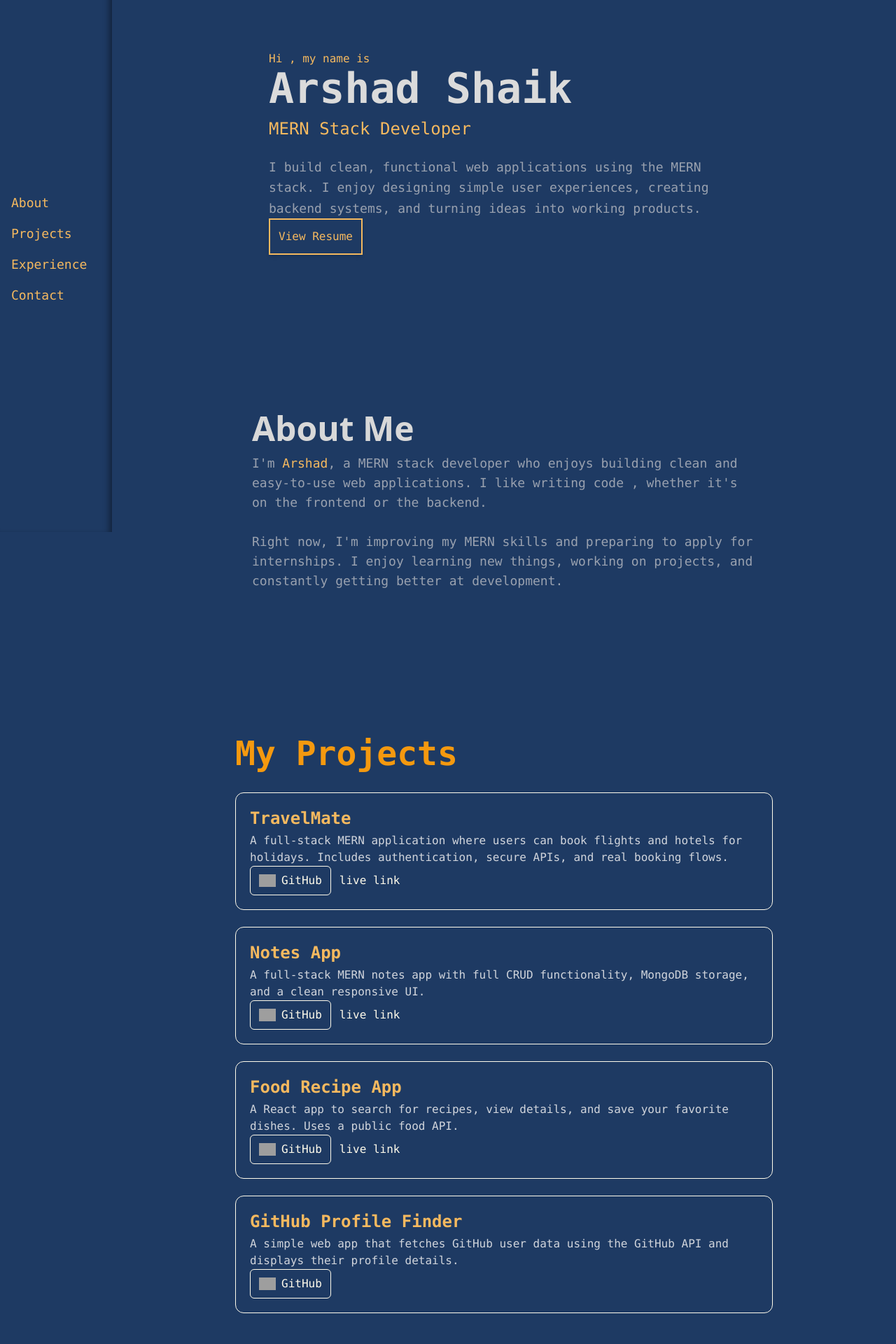
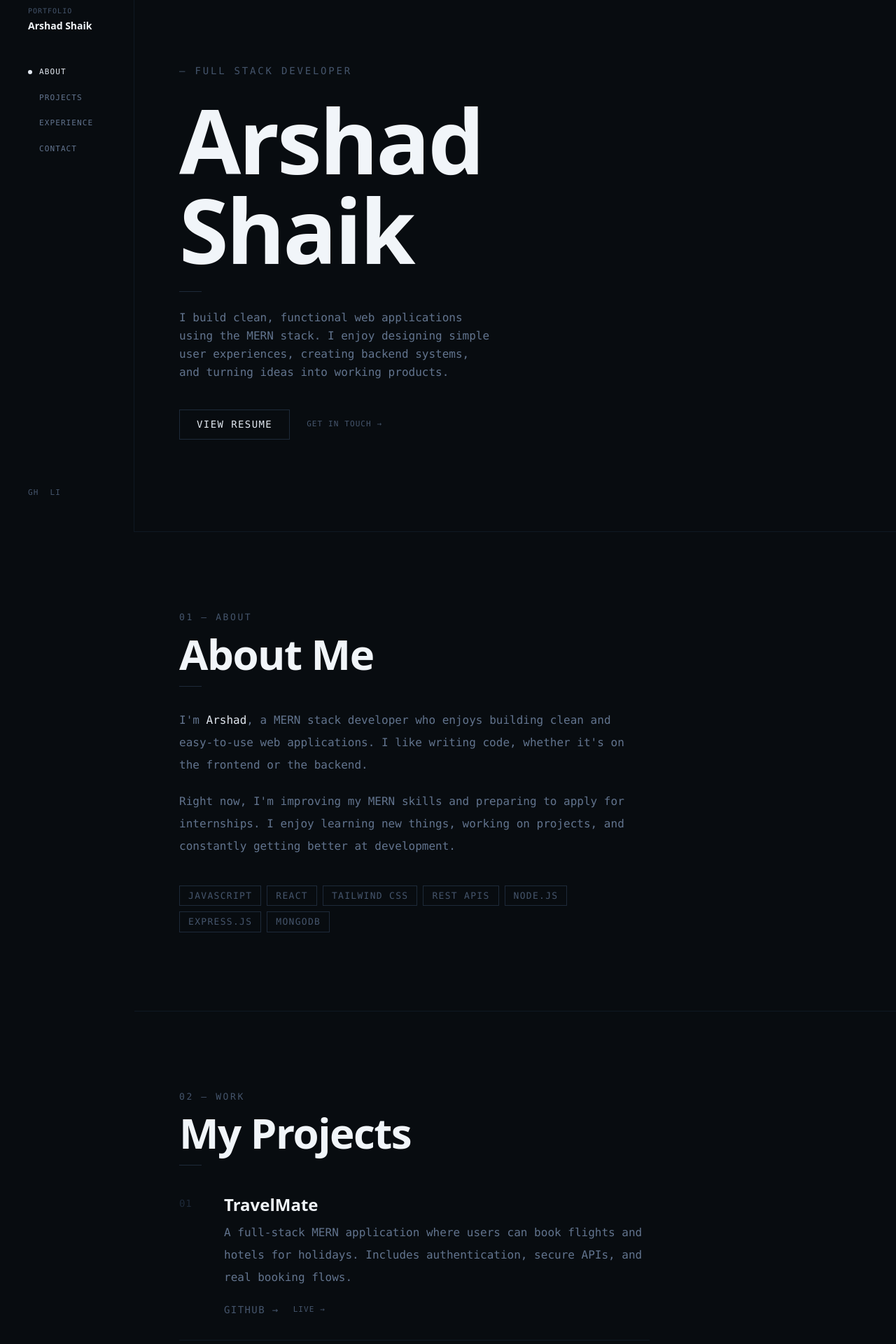
Before and after one commit to ArshadShaik07/Portfolio, a React (Vite) app: page / in a window 1280 px wide. Shown: the part 40-1960 px from the top of the page at 70% size. Built offline with nearby package versions, Linux system fonts and the light colour scheme; grey boxes are pictures that could not be loaded.

Commit message:
improved styling using claude

```diff
--- a/src/App.jsx
+++ b/src/App.jsx
@@ -9,93 +9,124 @@ import Experience from "./components/Experience";
 function App() {
 	const [mobileMenuOpen, setMobileMenuOpen] = useState(false);
 	const [loading, setLoading] = useState(false);
+	const [activeSection, setActiveSection] = useState("");
 
 	useEffect(() => {
 		setLoading(true);
-		setTimeout(() => setLoading(false), 500);
+		setTimeout(() => setLoading(false), 800);
 	}, []);
+
+	useEffect(() => {
+		if (loading) return;
+		const sections = ["aboutme", "projects", "experience", "contact"];
+		const observers = sections.map((id) => {
+			const el = document.getElementById(id);
+			if (!el) return null;
+			const obs = new IntersectionObserver(
+				([entry]) => {
+					if (entry.isIntersecting) setActiveSection(id);
+				},
+				{ threshold: 0.4 },
+			);
+			obs.observe(el);
+			return obs;
+		});
+		return () => observers.forEach((o) => o && o.disconnect());
+	}, [loading]);
 
 	if (loading) {
 		return (
-			<div className="w-full h-screen flex justify-center items-center font-mono text-[#f5b95f] bg-[#1e3a63] text-2xl overflow-hidden">
-				Loading...
+			<div className="w-full h-screen flex justify-center items-center bg-[#080c10]">
+				<div className="w-8 h-8 border border-slate-800 border-t-slate-300 rounded-full animate-spin" />
 			</div>
 		);
 	}
 
+	const navLinks = [
+		{ href: "#aboutme", label: "About", id: "aboutme" },
+		{ href: "#projects", label: "Projects", id: "projects" },
+		{ href: "#experience", label: "Experience", id: "experience" },
+		{ href: "#contact", label: "Contact", id: "contact" },
+	];
+
 	return (
-		<div className="w-full min-h-screen flex text-amber-50 font-mono scroll-smooth bg-[]">
-			<nav className="hidden md:flex shadow-[inset_-8px_0_8px_-4px_rgba(0,0,0,0.4)] border-r-[#376b56] fixed left-0 top-0 h-full w-40 flex-col justify-center items-start pl-3 pr-0 bg-[#1e3a63]">
+		<div className="w-full min-h-screen bg-[#080c10] text-slate-300 font-mono scroll-smooth">
+			{/* Desktop Sidebar */}
+			<nav className="hidden md:flex fixed left-0 top-0 h-full w-48 flex-col justify-between py-12 pl-10 border-r border-[#0f1923] bg-[#080c10] z-50">
+				<div>
+					<p className="text-[10px] tracking-widest uppercase text-slate-600 mb-1">
+						Portfolio
+					</p>
+					<p className="text-sm font-bold text-slate-100 mb-12 font-sans">
+						Arshad Shaik
+					</p>
+					<div className="flex flex-col gap-5 pl-4">
+						{navLinks.map((link) => (
 							<a
-					href="#aboutme"
-					className="w-full py-1 pl-1  mb-2 rounded-l-2xl text-lg transition hover:underline text-[#f5b95f]"
+								key={link.id}
+								href={link.href}
+								className={`relative text-[11px] tracking-widest uppercase no-underline transition-colors duration-200
+									before:content-[''] before:absolute before:-left-4 before:top-1/2 before:-translate-y-1/2
+									before:w-1.5 before:h-1.5 before:rounded-full before:bg-slate-200 before:transition-opacity before:duration-200
+									${
+										activeSection === link.id
+											? "text-slate-200 before:opacity-100"
+											: "text-slate-500 hover:text-slate-200 before:opacity-0"
+									}`}
 							>
-					About
+								{link.label}
 							</a>
-
+						))}
+					</div>
+				</div>
+				<div className="flex gap-4">
 					<a
-					href="#projects"
-					className="w-full py-1 pl-1 p-r-0 mb-2 rounded-l-2xl text-lg transition hover:underline text-[#f5b95f]"
+						href="https://github.com/ArshadShaik07"
+						target="_blank"
+						className="text-[11px] tracking-widest uppercase text-slate-600 hover:text-slate-200 no-underline transition-colors duration-200"
 					>
-					Projects
+						GH
 					</a>
-
 					<a
-					href="#experience"
-					className="w-full py-1 pl-1 p-r-0 mb-2 rounded-l-2xl text-lg transition hover:underline text-[#f5b95f]"
+						href="https://www.linkedin.com/in/arshad-shaik-483668313/"
+						target="_blank"
+						className="text-[11px] tracking-widest uppercase text-slate-600 hover:text-slate-200 no-underline transition-colors duration-200"
 					>
-					Experience
+						LI
 					</a>
-
-				<a
-					href="#contact"
-					className="w-full py-1 pl-1 p-r-0 mb-2 rounded-l-2xl text-lg transition hover:underline text-[#f5b95f]"
-				>
-					Contact
-				</a>
+				</div>
 			</nav>
 
-			{/* ===== Mobile Top Bar (visible on small screens) ===== */}
-			<header className="md:hidden fixed top-0 left-0 right-0 z-50">
-				<div
-					className="flex items-center justify-between px-4 py-3"
-					style={{
-						backgroundColor: "#14233b",
-						borderBottom: "1px solid #376b56",
-					}}
-				>
-					<div
-						className="text-lg font-semibold"
-						style={{ color: "#f5b95f" }}
-					>
-						Shaik Arshad
-					</div>
-
+			{/* Mobile Header */}
+			<header className="md:hidden fixed top-0 left-0 right-0 z-50 bg-[#080c10] border-b border-[#0f1923]">
+				<div className="flex items-center justify-between px-6 py-4">
+					<p className="text-sm font-bold text-slate-100 font-sans">
+						Arshad Shaik
+					</p>
 					<button
 						onClick={() => setMobileMenuOpen((s) => !s)}
-						className="p-2 rounded-md transition"
-						aria-label="Toggle menu"
-						style={{ color: "#f5b95f" }}
+						className="text-slate-500 hover:text-slate-200 transition-colors bg-transparent border-none cursor-pointer"
 					>
-						{/* simple hamburger / X */}
 						{mobileMenuOpen ? (
 							<svg
-								width="20"
-								height="20"
+								width="18"
+								height="18"
 								viewBox="0 0 24 24"
 								fill="none"
 								stroke="currentColor"
+								strokeWidth="1.5"
 							>
 								<path d="M18 6L6 18" />
 								<path d="M6 6l12 12" />
 							</svg>
 						) : (
 							<svg
-								width="20"
-								height="20"
+								width="18"
+								height="18"
 								viewBox="0 0 24 24"
 								fill="none"
 								stroke="currentColor"
+								strokeWidth="1.5"
 							>
 								<path d="M3 6h18" />
 								<path d="M3 12h18" />
@@ -104,75 +135,40 @@ function App() {
 						)}
 					</button>
 				</div>
-
-				{/* Slide-down mobile menu */}
 				<div
-					className={`overflow-hidden transition-[max-height] duration-250`}
-					style={{
-						maxHeight: mobileMenuOpen ? 220 : 0,
-						backgroundColor: "#14233b",
-						borderBottom: "1px solid #376b56",
-					}}
+					className={`overflow-hidden transition-all duration-300 ${mobileMenuOpen ? "max-h-56" : "max-h-0"} border-t border-[#0f1923]`}
 				>
-					<div className="flex flex-col px-4 pb-3">
+					<div className="flex flex-col px-6 py-4 gap-4">
+						{navLinks.map((link) => (
 							<a
-							href="#aboutme"
+								key={link.id}
+								href={link.href}
 								onClick={() => setMobileMenuOpen(false)}
-							className="py-2 text-lg rounded-md hover:bg-[#1e3a63] text-[#f5b95f]"
+								className="text-[11px] tracking-widest uppercase text-slate-500 hover:text-slate-200 no-underline transition-colors"
 							>
-							About
+								{link.label}
 							</a>
-						<a
-							href="#projects"
-							onClick={() => setMobileMenuOpen(false)}
-							className="py-2 text-lg rounded-md hover:bg-[#1e3a63] text-[#f5b95f]"
-						>
-							Projects
-						</a>
-						<a
-							href="#experience"
-							onClick={() => setMobileMenuOpen(false)}
-							className="py-2 text-lg rounded-md hover:bg-[#1e3a63] text-[#f5b95f]"
-						>
-							Experience
-						</a>
-						<a
-							href="#contact"
-							onClick={() => setMobileMenuOpen(false)}
-							className="py-2 text-lg rounded-md hover:bg-[#1e3a63] text-[#f5b95f] "
-						>
-							Contact
-						</a>
+						))}
 					</div>
 				</div>
 			</header>
 
-			{/* ===== Main Content =====
-          - add left margin on md and up (md:ml-40)
-          - add top margin on mobile to avoid overlapping the top bar (mt-16)
-      */}
-			<main className="flex flex-col flex-1 md:ml-40 mt-16 md:mt-0 py-10 items-center gap-20">
-				<div className="w-full">
+			{/* Main Content */}
+			<main className="flex flex-col md:ml-48 mt-16 md:mt-0">
 				<Intro />
-				</div>
-
-				<div id="aboutme" className="w-full">
+				<div id="aboutme">
 					<AboutMe />
 				</div>
-
-				<div id="projects" className="w-full">
+				<div id="projects">
 					<Projects />
 				</div>
-
-				<div id="other-projects" className="w-full">
+				<div id="other-projects">
 					<OtherProjects />
 				</div>
-
-				<div id="experience" className="w-full">
+				<div id="experience">
 					<Experience />
 				</div>
-
-				<div id="contact" className="w-full">
+				<div id="contact">
 					<Contact />
 				</div>
 			</main>
--- a/src/components/About.jsx
+++ b/src/components/About.jsx
@@ -1,23 +1,48 @@
 function AboutMe() {
+	const skills = [
+		"JavaScript",
+		"React",
+		"Tailwind CSS",
+		"REST APIs",
+		"Node.js",
+		"Express.js",
+		"MongoDB",
+	];
+
 	return (
-		<section className="w-full py-12 px-6 font-mono flex justify-center ">
-			<div className="max-w-3xl p-6 text-lg">
-				<h2 className="text-5xl font-semibold mb-3 text-[#d8d8d8] font-sans">
+		<section className="py-28 px-10 md:px-16 border-b border-[#0f1923]">
+			<div className="max-w-2xl">
+				<p className="text-[13px] tracking-[0.2em] uppercase text-slate-600 mb-3">
+					01 — About
+				</p>
+				<h2 className="font-sans font-extrabold text-slate-100 text-5xl md:text-6xl tracking-tight mb-4">
 					About Me
 				</h2>
+				<div className="w-8 h-px bg-[#1e2a3a] mb-8" />
 
-				<p className="text-gray-400 font-extralight">
-					I'm <span style={{ color: "#f5b95f" }}> Arshad</span>, a
-					MERN stack developer who enjoys building clean and
-					easy-to-use web applications. I like writing code , whether
+				<p className="text-[16px] leading-loose text-slate-500 font-light mb-5">
+					I'm{" "}
+					<span className="text-slate-200 font-medium">Arshad</span>,
+					a MERN stack developer who enjoys building clean and
+					easy-to-use web applications. I like writing code, whether
 					it's on the frontend or the backend.
 				</p>
-				<br />
-				<p className="text-gray-400 font-light">
+				<p className="text-[16px] leading-loose text-slate-500 font-light">
 					Right now, I'm improving my MERN skills and preparing to
 					apply for internships. I enjoy learning new things, working
 					on projects, and constantly getting better at development.
 				</p>
+
+				<div className="flex flex-wrap gap-2 mt-10">
+					{skills.map((tech) => (
+						<span
+							key={tech}
+							className="px-3 py-1 text-[13px] tracking-widest uppercase border border-[#1e2a3a] text-slate-600"
+						>
+							{tech}
+						</span>
+					))}
+				</div>
 			</div>
 		</section>
 	);
--- a/src/components/Contact.jsx
+++ b/src/components/Contact.jsx
@@ -1,46 +1,49 @@
 function Contact() {
 	return (
-		<section className="w-full py-14 px-6 flex justify-center font-mono">
-			<div className="max-w-3xl w-full p-8 rounded-xl text-center flex border-2 gap-1 border-[#1982c4] flex-col items-center">
-				<h2 className="text-4xl text-[#f5990f]  font-semibold mb-6">
-					Contact
+		<section className="py-28 px-10 md:px-16 pb-40">
+			<div className="max-w-2xl">
+				<p className="text-[13px] tracking-[0.2em] uppercase text-slate-600 mb-3">
+					05 — Contact
+				</p>
+				<h2 className="font-sans font-extrabold text-slate-100 text-5xl md:text-6xl tracking-tight mb-4">
+					Get In Touch
 				</h2>
+				<div className="w-8 h-px bg-[#1e2a3a] mb-8" />
 
-				<p className="text-gray-300 mb-2 text-lg">
-					Want to work together or just say hi?
+				<p className="text-[16px] leading-loose text-slate-500 font-light mb-12 max-w-md">
+					Want to work together or just say hi? My inbox is always
+					open.
 				</p>
-				<div>
+
+				<div className="flex flex-col gap-3">
 					<a
 						href="mailto:arshadshaik2007@gmail.com"
-						className="inline-block px-6 py-3 rounded-md text-lg font-medium transition hover:text-[#bebebe] hover:underline"
+						className="inline-block w-fit px-6 py-2.5 text-[14px] tracking-widest uppercase text-slate-200 border border-[#1e2a3a] no-underline hover:bg-slate-200 hover:text-[#080c10] hover:border-slate-200 transition-all duration-200"
 					>
-						Email Me
+						Say Hello
 					</a>
 
-					<div className="flex justify-center gap-6 ">
+					<div className="flex gap-6 mt-4">
 						<a
 							href="https://github.com/ArshadShaik07"
 							target="_blank"
-							className="flex flex-col  items-center hover:opacity-80 transition"
+							className="text-[14px] tracking-widest uppercase text-slate-600 hover:text-slate-200 no-underline transition-colors duration-200"
 						>
-							<img
-								src="https://img.icons8.com/?size=100&id=16318&format=png&color=f5b95f"
-								className="w-8 mb-1"
-							/>
+							GitHub →
 						</a>
-
 						<a
 							href="https://www.linkedin.com/in/arshad-shaik-483668313/"
 							target="_blank"
-							className="flex flex-col items-center hover:opacity-80 transition"
+							className="text-[14px] tracking-widest uppercase text-slate-600 hover:text-slate-200 no-underline transition-colors duration-200"
 						>
-							<img
-								src="https://img.icons8.com/?size=100&id=13930&format=png&color=f5b95f"
-								className="w-8 mb-1"
-							/>
+							LinkedIn →
 						</a>
 					</div>
 				</div>
+
+				<p className="mt-20 text-[14px] tracking-wider text-[#1e2a3a]">
+					Designed & built by Arshad Shaik
+				</p>
 			</div>
 		</section>
 	);
--- a/src/components/Experience.jsx
+++ b/src/components/Experience.jsx
@@ -1,18 +1,31 @@
 function Experience() {
 	return (
-		<section className="w-full py-14 px-6 flex justify-center font-mono">
-			<div className="max-w-3xl p-8 rounded-xl text-center flex flex-col items-start">
-				<p className="text-5xl font-semibold mb-4 text-[#f0f0f0]">
-					Expeience
+		<section className="py-28 px-10 md:px-16 border-b border-[#0f1923]">
+			<div className="max-w-2xl">
+				<p className="text-[13px] tracking-[0.2em] uppercase text-slate-600 mb-3">
+					04 — Experience
 				</p>
-				<p className="text-3xl font-semibold mb-4 text-[#f5b95f]">
-					No Experience Yet ;)
-				</p>
+				<h2 className="font-sans font-extrabold text-slate-100 text-5xl md:text-6xl tracking-tight mb-4">
+					Experience
+				</h2>
+				<div className="w-8 h-px bg-[#1e2a3a] mb-8" />
 
-				<p className="text-gray-300 text-md text-start">
-					Still trying to find internships and build real-world
-					experience.
-				</p>
+				<div className="border border-[#0f1923] p-10 flex flex-col gap-4">
+					<h3 className="font-sans font-bold text-slate-100 text-2xl">
+						No Experience Yet
+					</h3>
+					<div className="w-6 h-px bg-[#1e2a3a]" />
+					<p className="text-[16px] leading-loose text-slate-500 font-light">
+						Still looking for internships and actively building
+						real-world experience through personal projects.
+					</p>
+					<a
+						href="#contact"
+						className="text-[14px] tracking-widest uppercase text-slate-600 hover:text-slate-200 no-underline transition-colors duration-200 w-fit"
+					>
+						Open to opportunities →
+					</a>
+				</div>
 			</div>
 		</section>
 	);
--- a/src/components/Intro.jsx
+++ b/src/components/Intro.jsx
@@ -1,34 +1,48 @@
 function Intro() {
 	return (
-		<section className="w-full py-12 px-6 flex justify-center font-mono">
-			<div className="max-w-3xl p-6 flex flex-col items-start">
-				<p className="font-medium font-mono text-[#f5b95f]">
-					Hi , my name is{" "}
+		<section className="min-h-screen flex items-center px-10 md:px-16 border-b border-[#0f1923]">
+			<div className="max-w-2xl animate-[fadeUp_0.7s_ease_both]">
+				<style>{`
+					@keyframes fadeUp {
+						from { opacity: 0; transform: translateY(20px); }
+						to   { opacity: 1; transform: translateY(0); }
+					}
+				`}</style>
+
+				<p className="text-[14px] tracking-[0.2em] uppercase text-slate-600 mb-6">
+					— Full Stack Developer
 				</p>
-				<h1 className="text-6xl font-bold mb-3 text-[#dbdbdb]">
-					Arshad Shaik
+
+				<h1 className="font-sans font-extrabold text-slate-100 leading-none tracking-tight mb-6 text-7xl md:text-9xl">
+					Arshad
+					<br />
+					Shaik
 				</h1>
 
-				<h2
-					className="text-2xl font-medium mb-6"
-					style={{ color: "#f5b95f" }} // soft yellow
-				>
-					MERN Stack Developer
-				</h2>
+				<div className="w-8 h-px bg-[#1e2a3a] mb-6" />
 
-				<p className="text-gray-400 text-lg leading-relaxed max-w-2xl mx-auto">
+				<p className="text-[16px] leading-relaxed text-slate-500 font-light mb-10 max-w-md">
 					I build clean, functional web applications using the MERN
 					stack. I enjoy designing simple user experiences, creating
 					backend systems, and turning ideas into working products.
 				</p>
+
+				<div className="flex items-center gap-6 flex-wrap">
 					<a
 						href="https://drive.google.com/file/d/1nEmrPkoqAVwNr8MMl8xq2rb5UBZTkkK9/edit"
 						target="_blank"
 						rel="noopener noreferrer"
-					className="text-[#f5b95f] border-2 border-[#f5b95f] p-3 hover:shadow-[#f5b95f]  hover:-translate-1 shadow-md hover:text-[#f5a733] transition duration-150"
+						className="inline-block px-6 py-2.5 text-[14px] tracking-widest uppercase text-slate-200 border border-[#1e2a3a] no-underline hover:bg-slate-200 hover:text-[#080c10] hover:border-slate-200 transition-all duration-200"
 					>
 						View Resume
 					</a>
+					<a
+						href="#contact"
+						className="text-[11px] tracking-widest uppercase text-slate-600 hover:text-slate-200 no-underline transition-colors duration-200"
+					>
+						Get in touch →
+					</a>
+				</div>
 			</div>
 		</section>
 	);
--- a/src/components/Projects.jsx
+++ b/src/components/Projects.jsx
@@ -5,18 +5,21 @@ function Projects() {
 			desc: "A full-stack MERN application where users can book flights and hotels for holidays. Includes authentication, secure APIs, and real booking flows.",
 			gitLink: "https://github.com/ArshadShaik07/Holiday-Booking-Site",
 			liveLink: "https://holidaybookingsystem-frontend.onrender.com/",
+			num: "01",
 		},
 		{
 			title: "Notes App",
 			desc: "A full-stack MERN notes app with full CRUD functionality, MongoDB storage, and a clean responsive UI.",
 			gitLink: "https://github.com/ArshadShaik07/Notez0",
 			liveLink: "https://notez0-1.onrender.com/",
+			num: "02",
 		},
 		{
 			title: "Food Recipe App",
 			desc: "A React app to search for recipes, view details, and save your favorite dishes. Uses a public food API.",
 			gitLink: "https://github.com/ArshadShaik07/food-recipe-app",
 			liveLink: "https://food-recipe-app-shmi.onrender.com/",
+			num: "03",
 		},
 		{
 			title: "GitHub Profile Finder",
@@ -24,47 +27,55 @@ function Projects() {
 			gitLink:
 				"https://github.com/ArshadShaik07/Projects-using-React/tree/main/src/github-profile-finder",
 			liveLink: "",
+			num: "04",
 		},
 	];
 
 	return (
-		<section className="w-full py-14 px-6 flex flex-col items-center font-mono">
-			<div className="flex flex-col items-start">
-				<h2 className="text-5xl font-semibold mb-8 text-[#f5990f]">
+		<section className="py-28 px-10 md:px-16 border-b border-[#0f1923]">
+			<div className="max-w-2xl">
+				<p className="text-[13px] tracking-[0.2em] uppercase text-slate-600 mb-3">
+					02 — Work
+				</p>
+				<h2 className="font-sans font-extrabold text-slate-100 text-5xl md:text-6xl tracking-tight mb-4">
 					My Projects
 				</h2>
+				<div className="w-8 h-px bg-[#1e2a3a] mb-2" />
 
-				<div className="flex flex-col flex-wrap gap-6 max-w-3xl">
+				<div className="flex flex-col">
 					{projectList.map((p, index) => (
 						<div
 							key={index}
-							className="p-5 rounded-xl border hover:scale-102 transition duration-250 hover:bg-[#77133b] "
+							className="grid grid-cols-[40px_1fr] gap-6 py-8 border-b border-[#0f1923] group hover:-translate-y-1 transition-transform duration-200"
 						>
-							<p className="text-2xl font-semibold mb-1 text-[#f5b95f]">
+							<span className="text-[14px] tracking-wider text-[#1e2a3a] pt-1">
+								{p.num}
+							</span>
+							<div>
+								<h3 className="font-sans font-bold text-slate-100 text-2xl mb-2 group-hover:text-white transition-colors duration-200">
 									{p.title}
+								</h3>
+								<p className="text-[16px] leading-loose text-slate-500 font-light mb-5">
+									{p.desc}
 								</p>
-							<p className="text-gray-300 text-md">{p.desc}</p>
-							<div className="flex gap-x-3 items-center">
+								<div className="flex gap-5 items-center">
 									<a
 										href={p.gitLink}
 										target="_blank"
-									className="flex items-center gap-2 w-fit px-3 py-2 rounded-md border hover:bg-[#1e3a63] transition"
+										className="text-[14px] tracking-widest uppercase text-slate-600 hover:text-slate-200 no-underline transition-colors duration-200"
 									>
-									<img
-										src="https://img.icons8.com/?size=100&id=16318&format=png&color=f5b95f"
-										className="w-6"
-									/>
-									GitHub
+										GitHub →
 									</a>
-								{p.liveLink.length > 0 && (
+									{p.liveLink && (
 										<a
-										className="hover:underline"
 											href={p.liveLink}
 											target="_blank"
+											className="text-[11px] tracking-widest uppercase text-slate-600 hover:text-slate-200 no-underline transition-colors duration-200"
 										>
-										live link
+											Live →
 										</a>
 									)}
+								</div>
 							</div>
 						</div>
 					))}
```
Also changed, not shown: src/components/OtherProjects.jsx (+15 -14 lines). Lines whose indentation alone changed are shown as unchanged.
